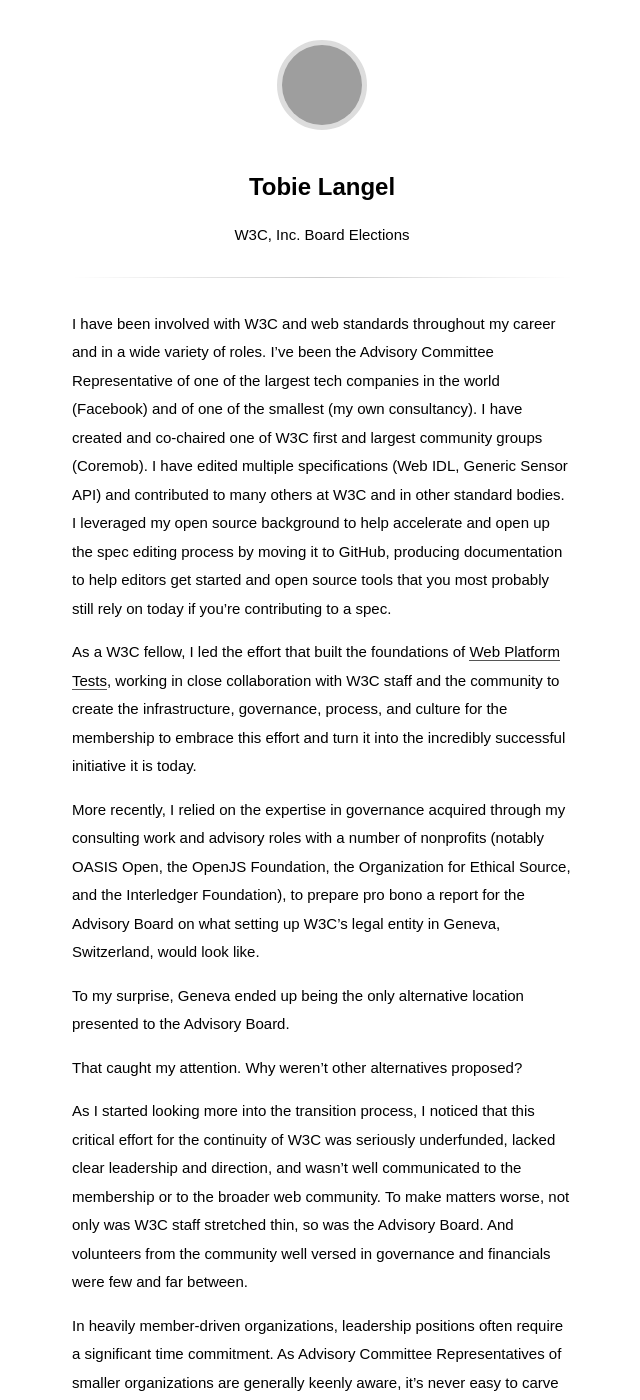
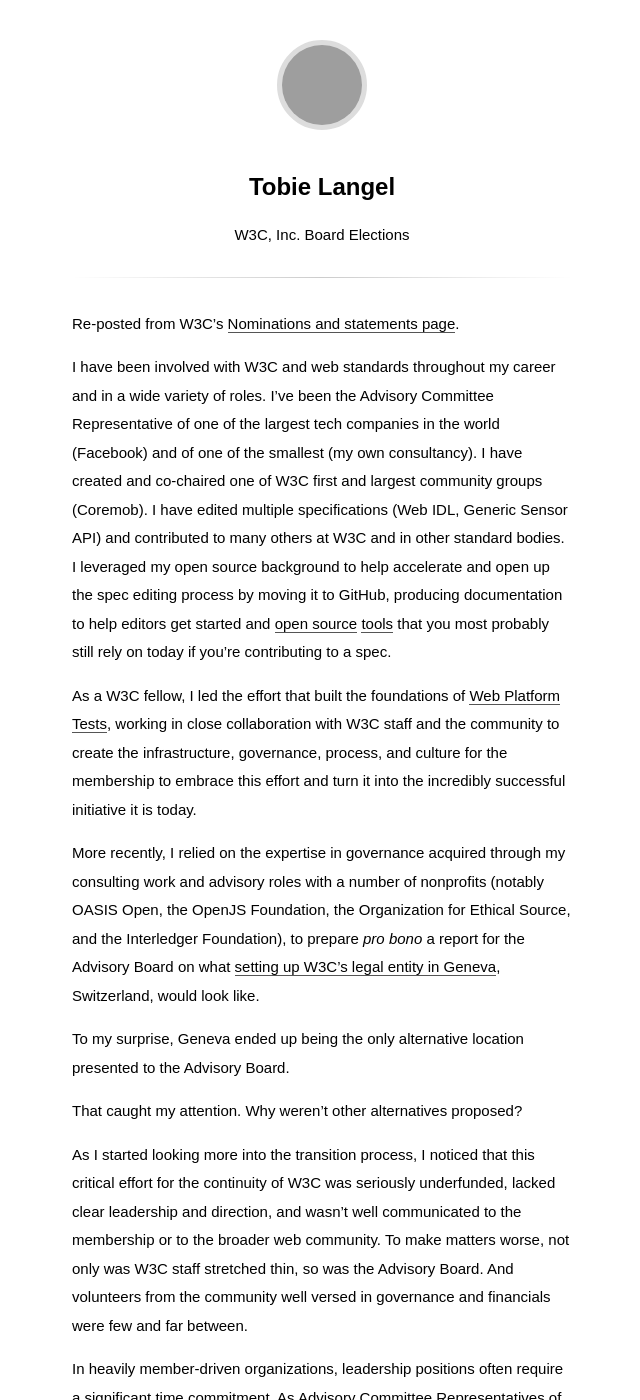
Before and after one commit to tobie/www.tobie.me, a Jekyll site: the page built from w3c-2022-board-elections.md, in a window 1280 px wide and 1400 px high. Shown: the whole window, without its empty margins (318-958 px from the left). Built offline with Jekyll 4.4.1, drawn with Linux system fonts in a browser that asks for light colours; some web fonts are replaced; grey boxes are pictures that could not be loaded.

Commit message:
Update w3c-2022-board-elections.md

```diff
--- a/w3c-2022-board-elections.md
+++ b/w3c-2022-board-elections.md
@@ -2,14 +2,16 @@
 layout: page
 title: Tobie Langel
 subtitle: W3C, Inc. Board Elections
-bubble: Vote for me!
+bubble: Vote for me! ;)
 ---
 
-I have been involved with W3C and web standards throughout my career and in a wide variety of roles. I’ve been the Advisory Committee Representative of one of the largest tech companies in the world (Facebook) and of one of the smallest (my own consultancy). I have created and co-chaired one of W3C first and largest community groups (Coremob). I have edited multiple specifications (Web IDL, Generic Sensor API) and contributed to many others at W3C and in other standard bodies. I leveraged my open source background to help accelerate and open up the spec editing process by moving it to GitHub, producing documentation to help editors get started and open source tools that you most probably still rely on today if you’re contributing to a spec.
+Re-posted from W3C's [Nominations and statements page](https://www.w3.org/2022/08/bod-nominations.html#tl).
+
+I have been involved with W3C and web standards throughout my career and in a wide variety of roles. I’ve been the Advisory Committee Representative of one of the largest tech companies in the world (Facebook) and of one of the smallest (my own consultancy). I have created and co-chaired one of W3C first and largest community groups (Coremob). I have edited multiple specifications (Web IDL, Generic Sensor API) and contributed to many others at W3C and in other standard bodies. I leveraged my open source background to help accelerate and open up the spec editing process by moving it to GitHub, producing documentation to help editors get started and [open source](https://www.specref.org/) [tools](https://github.com/tobie/pr-preview#pr-preview) that you most probably still rely on today if you’re contributing to a spec.
 
 As a W3C fellow, I led the effort that built the foundations of [Web Platform Tests](https://www.w3.org/blog/2013/02/testing-the-open-web-platform/), working in close collaboration with W3C staff and the community to create the infrastructure, governance, process, and culture for the membership to embrace this effort and turn it into the incredibly successful initiative it is today.
 
-More recently, I relied on the expertise in governance acquired through my consulting work and advisory roles with a number of nonprofits (notably OASIS Open, the OpenJS Foundation, the Organization for Ethical Source, and the Interledger Foundation), to prepare pro bono a report for the Advisory Board on what setting up W3C’s legal entity in Geneva, Switzerland, would look like.
+More recently, I relied on the expertise in governance acquired through my consulting work and advisory roles with a number of nonprofits (notably OASIS Open, the OpenJS Foundation, the Organization for Ethical Source, and the Interledger Foundation), to prepare _pro bono_ a report for the Advisory Board on what [setting up W3C’s legal entity in Geneva](https://docs.google.com/document/d/1cBEmCcx5vgRFLqMsGeLtObyuW3t4j2OdRh6wy4Y2KAc/edit), Switzerland, would look like.
 
 To my surprise, Geneva ended up being the only alternative location presented to the Advisory Board.
 
```
